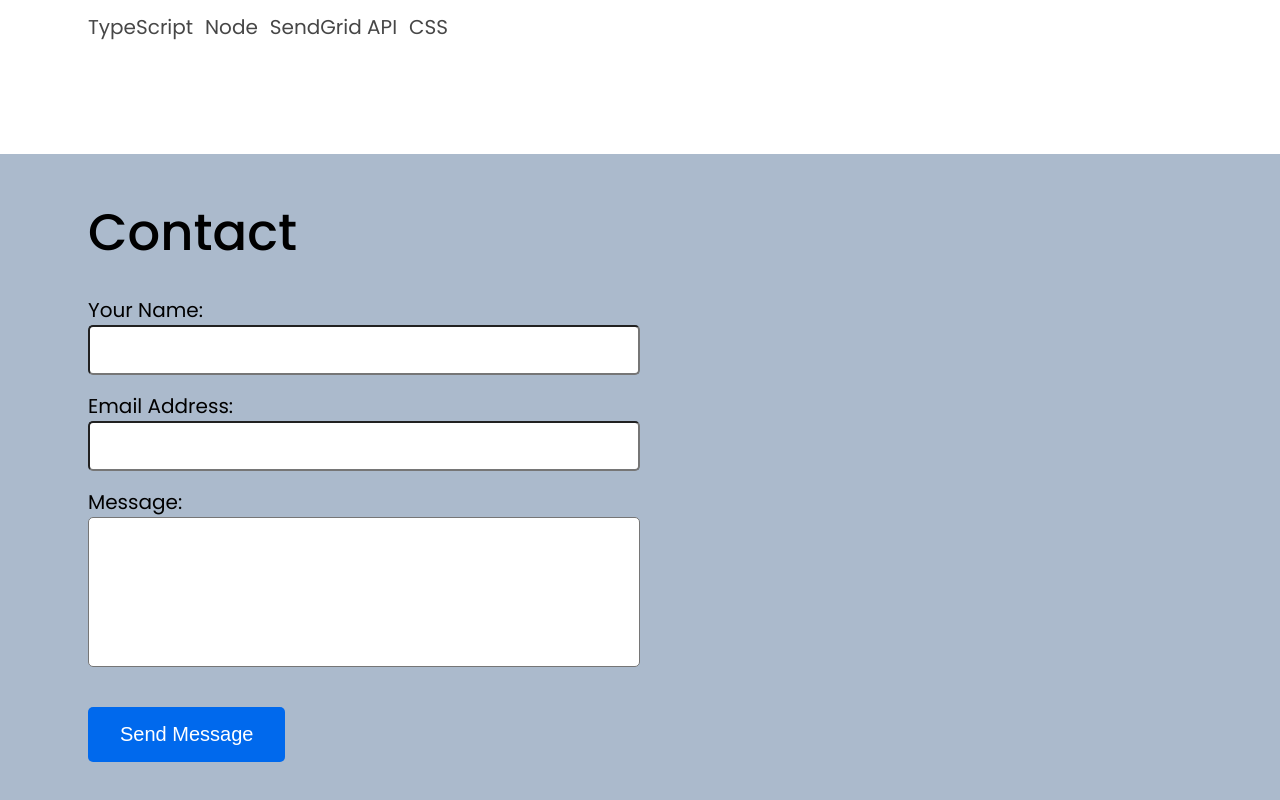
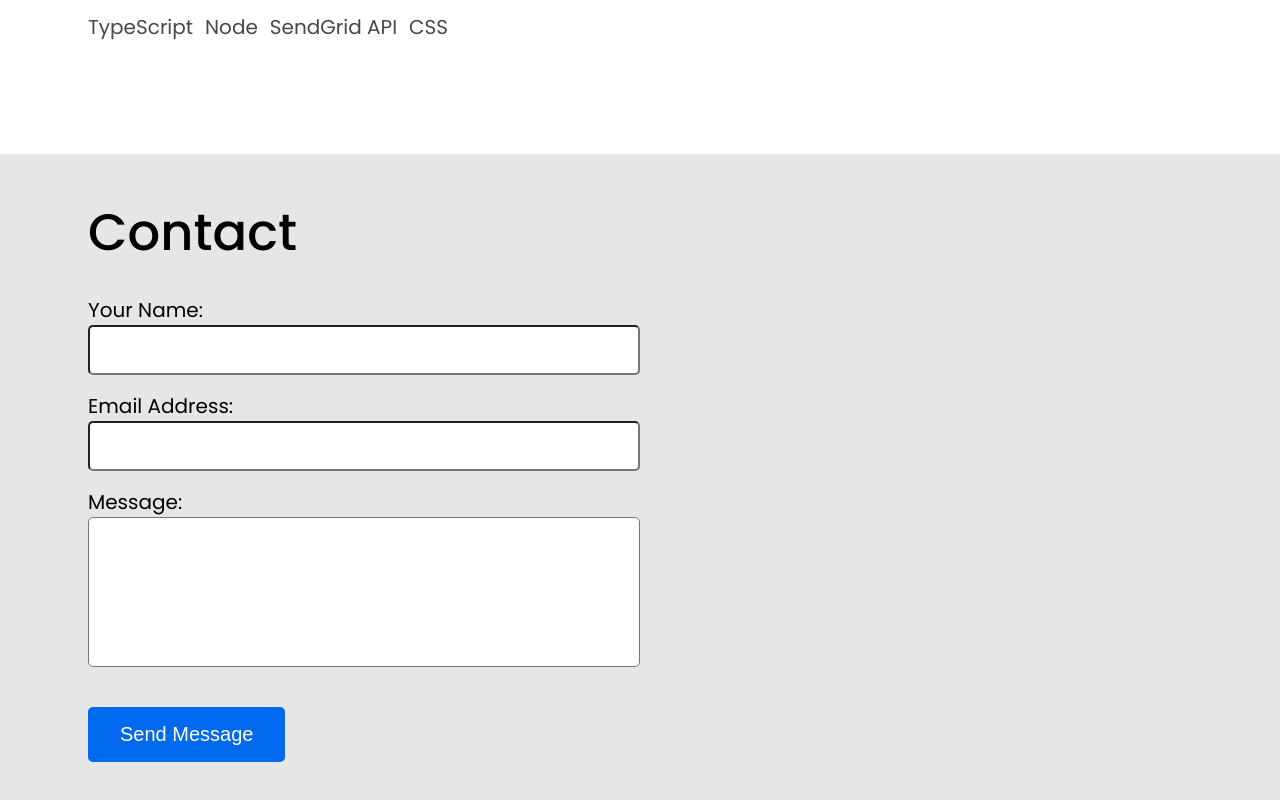
Before and after one commit to davidtaing/portfolio, a Next.js app: page / in a window 1280 px wide. Shown: the part 2385-3185 px from the top of the page. Built offline with nearby package versions, Linux system fonts and the light colour scheme.

Commit message:
style: changed ContactSection bg colour to grey

```diff
--- a/src/components/ContactSection/index.tsx
+++ b/src/components/ContactSection/index.tsx
@@ -3,7 +3,7 @@ import styled from "styled-components";
 import Button from "../Button";
 
 const StyledSection = styled.section`
-  background-color: var(--clr-light-blue);
+  background-color: var(--clr-light-bg);
   width: 100%;
   min-height: 100vh;
 
--- a/src/styles/globals.css
+++ b/src/styles/globals.css
@@ -12,7 +12,7 @@ body {
   --clr-secondary-dark: #474747;
 
   --clr-dark-blue: #0d2a45;
-  --clr-light-blue: #abbacc;
+  --clr-light-bg: #e6e6e6;
 
   scroll-behavior: smooth;
   padding: 0;
```
